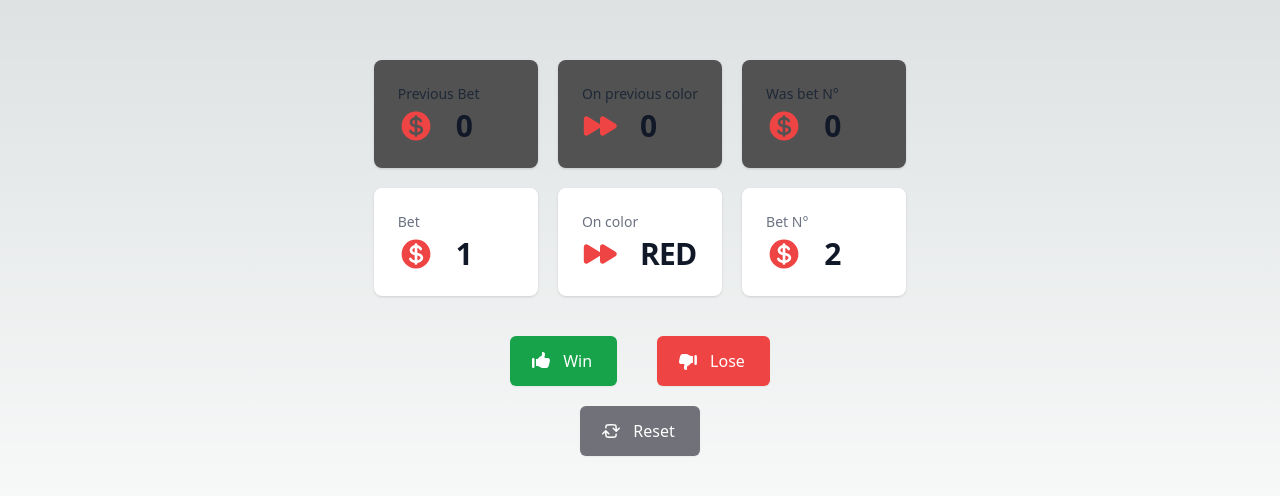
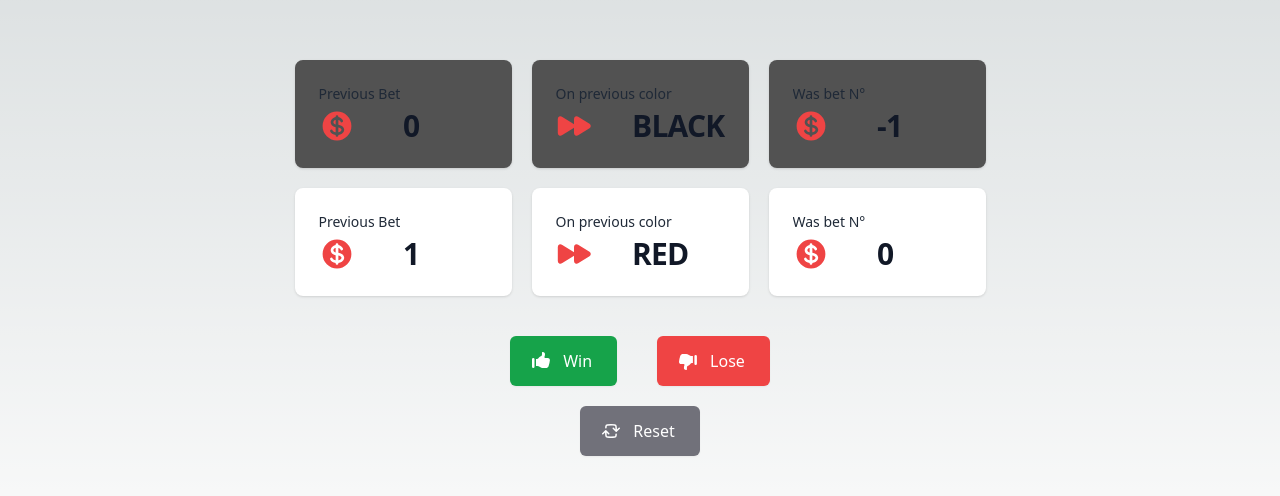
Before and after one commit to MathieuGery/roulette-helper, a Next.js app: page / in a window 1280 px wide. Shown: the part 152-648 px from the top of the page. Built offline with nearby package versions, Linux system fonts and the light colour scheme.

Commit message:
Update with dynamic values

```diff
--- a/src/pages/function.js
+++ b/src/pages/function.js
@@ -9,7 +9,7 @@ export function resetGame(setData) {
 }
 
 export function setGame(setData) {
-    const init_data = {"count": 0}
+    const init_data = {"count": 0, "bet_value": 1, "previous_bet_value": 0, "color": "RED", "previous_color": "BLACK"}
     if (typeof window !== "undefined") {
         console.log("Init")
         localStorage.setItem("data", JSON.stringify(init_data))
--- a/src/pages/index.js
+++ b/src/pages/index.js
@@ -2,18 +2,19 @@ import Head from 'next/head'
 import { HandThumbUpIcon, HandThumbDownIcon, CurrencyDollarIcon, ForwardIcon, ArrowPathRoundedSquareIcon } from '@heroicons/react/20/solid'
 import { useEffect, useState } from 'react'
 import { resetGame, setGame, calc, getCount } from './function'
-
-const stats = [
-  { name: 'Bet', stat: '1', icon: <CurrencyDollarIcon className="mt-1 h-9 w-9 text-red-500" aria-hidden="true" /> },
-  { name: 'On color', stat: 'RED', icon: <ForwardIcon className="mt-1 h-9 w-9 text-red-500" aria-hidden="true" /> },
-  { name: 'Bet N°', stat: '2', icon: <CurrencyDollarIcon className="mt-1 h-9 w-9 text-red-500" aria-hidden="true" /> },
-]
+import { data } from 'autoprefixer'
 
 const previousBet = [
   { name: 'Previous Bet', stat: '1', icon: <CurrencyDollarIcon className="mt-1 h-9 w-9 text-red-500" aria-hidden="true" /> },
   { name: 'On previous color', stat: 'RED', icon: <ForwardIcon className="mt-1 h-9 w-9 text-red-500" aria-hidden="true" /> },
   { name: 'Was bet N°', stat: '2', icon: <CurrencyDollarIcon className="mt-1 h-9 w-9 text-red-500" aria-hidden="true" /> },
 ]
+const stats = [
+  { name: 'Bet', stat: '2', icon: <CurrencyDollarIcon className="mt-1 h-9 w-9 text-red-500" aria-hidden="true" /> },
+  { name: 'On color', stat: 'RED', icon: <ForwardIcon className="mt-1 h-9 w-9 text-red-500" aria-hidden="true" /> },
+  { name: 'Bet N°', stat: '2', icon: <CurrencyDollarIcon className="mt-1 h-9 w-9 text-red-500" aria-hidden="true" /> },
+]
+
 
 export default function Home() {
   const [data, setData] = useState({})
@@ -38,29 +39,55 @@ export default function Home() {
         <meta name="viewport" content="width=device-width, initial-scale=1" />
         <link rel="icon" href="/favicon.ico" />
       </Head>
-      <main className='flex justify-center h-screen items-center'>
+      <main className='flex justify-center h-screen items-center mx-10'>
         <div>
+          {/* PREVIOUS BET PART */}
           <dl className="mt-5 grid grid-cols-1 gap-5 sm:grid-cols-3">
-            {previousBet.map((item) => (
-              <div key={item.name} className="overflow-hidden rounded-lg bg-neutral-600 px-4 py-5 shadow sm:p-6">
-                <dt className="truncate text-sm font-medium text-gray-800">{item.name}</dt>
-                <div className='grid grid-cols-2 gap-0'>
-                  {item.icon}
-                  <dd className="mt-1 text-3xl font-semibold tracking-tight text-gray-900">{data.count}</dd>
-                </div>
+            <div key="1" className="overflow-hidden rounded-lg bg-neutral-600 px-4 py-5 shadow sm:p-6">
+              <dt className="truncate text-sm font-medium text-gray-800">Previous Bet</dt>
+              <div className='grid grid-cols-2 gap-0'>
+                <CurrencyDollarIcon className="mt-1 h-9 w-9 text-red-500" aria-hidden="true" />
+                <dd className="mt-1 text-3xl font-semibold tracking-tight text-gray-900">{data.previous_bet_value}</dd>
               </div>
-            ))}
+            </div>
+            <div key="2" className="overflow-hidden rounded-lg bg-neutral-600 px-4 py-5 shadow sm:p-6">
+              <dt className="truncate text-sm font-medium text-gray-800">On previous color</dt>
+              <div className='grid grid-cols-2 gap-0'>
+                <ForwardIcon className="mt-1 h-9 w-9 text-red-500" aria-hidden="true" />
+                <dd className="mt-1 -ml-2 text-3xl font-semibold tracking-tight text-gray-900">{data.previous_color}</dd>
+              </div>
+            </div>
+            <div key="3" className="overflow-hidden rounded-lg bg-neutral-600 px-4 py-5 shadow sm:p-6">
+              <dt className="truncate text-sm font-medium text-gray-800">Was bet N°</dt>
+              <div className='grid grid-cols-2 gap-0'>
+                <CurrencyDollarIcon className="mt-1 h-9 w-9 text-red-500" aria-hidden="true" />
+                <dd className="mt-1 text-3xl font-semibold tracking-tight text-gray-900">{data.count - 1}</dd>
+              </div>
+            </div>
           </dl>
+          {/* CURRENT BET PART */}
           <dl className="mt-5 grid grid-cols-1 gap-5 sm:grid-cols-3">
-            {stats.map((item) => (
-              <div key={item.name} className="overflow-hidden rounded-lg bg-white px-4 py-5 shadow sm:p-6">
-                <dt className="truncate text-sm font-medium text-gray-500">{item.name}</dt>
-                <div className='grid grid-cols-2 gap-0'>
-                  {item.icon}
-                  <dd className="mt-1 text-3xl font-semibold tracking-tight text-gray-900">{item.stat}</dd>
-                </div>
+            <div key="1" className="overflow-hidden rounded-lg bg-white px-4 py-5 shadow sm:p-6">
+              <dt className="truncate text-sm font-medium text-gray-800">Previous Bet</dt>
+              <div className='grid grid-cols-2 gap-0'>
+                <CurrencyDollarIcon className="mt-1 h-9 w-9 text-red-500" aria-hidden="true" />
+                <dd className="mt-1 text-3xl font-semibold tracking-tight text-gray-900">{data.bet_value}</dd>
               </div>
-            ))}
+            </div>
+            <div key="2" className="overflow-hidden rounded-lg bg-white px-4 py-5 shadow sm:p-6">
+              <dt className="truncate text-sm font-medium text-gray-800">On previous color</dt>
+              <div className='grid grid-cols-2 gap-0'>
+                <ForwardIcon className="mt-1 h-9 w-9 text-red-500" aria-hidden="true" />
+                <dd className="mt-1 -ml-2 text-3xl font-semibold tracking-tight text-gray-900">{data.color}</dd>
+              </div>
+            </div>
+            <div key="3" className="overflow-hidden rounded-lg bg-white px-4 py-5 shadow sm:p-6">
+              <dt className="truncate text-sm font-medium text-gray-800">Was bet N°</dt>
+              <div className='grid grid-cols-2 gap-0'>
+                <CurrencyDollarIcon className="mt-1 h-9 w-9 text-red-500" aria-hidden="true" />
+                <dd className="mt-1 text-3xl font-semibold tracking-tight text-gray-900">{data.count}</dd>
+              </div>
+            </div>
           </dl>
           <div className='flex items-center justify-center mt-10'>
             <button
```
